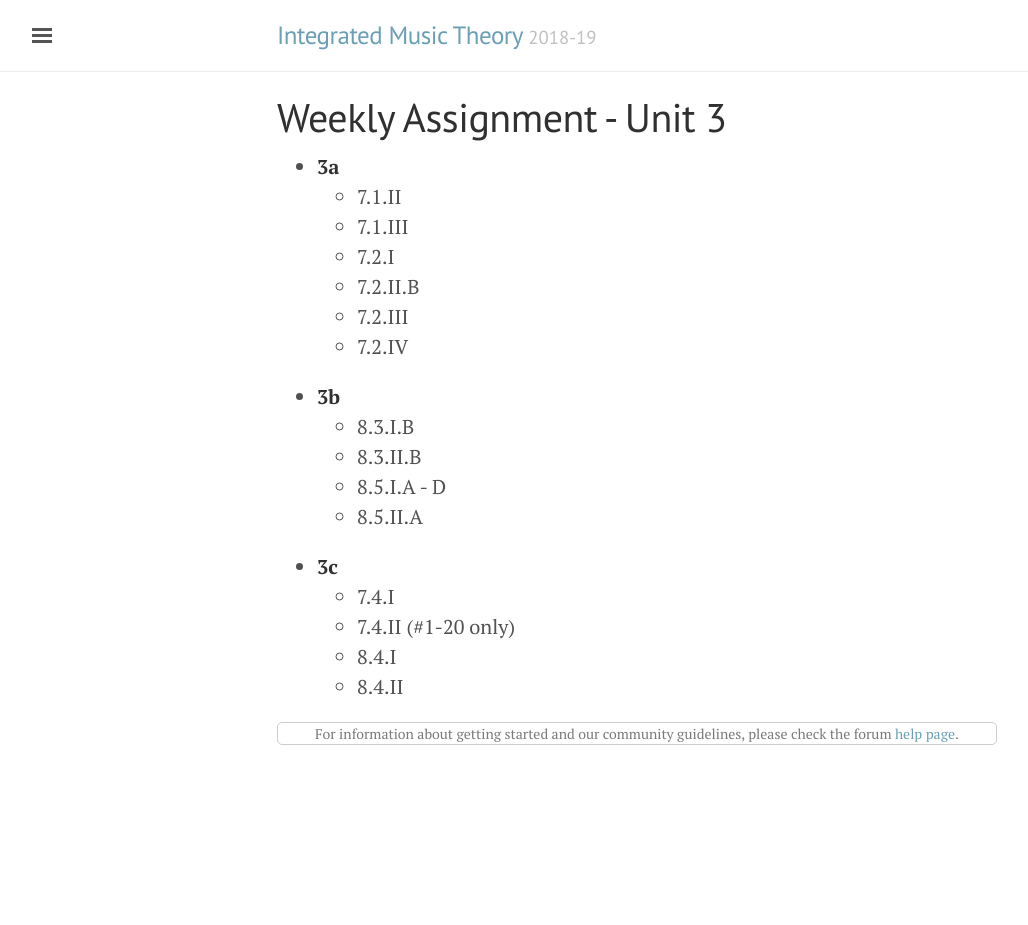
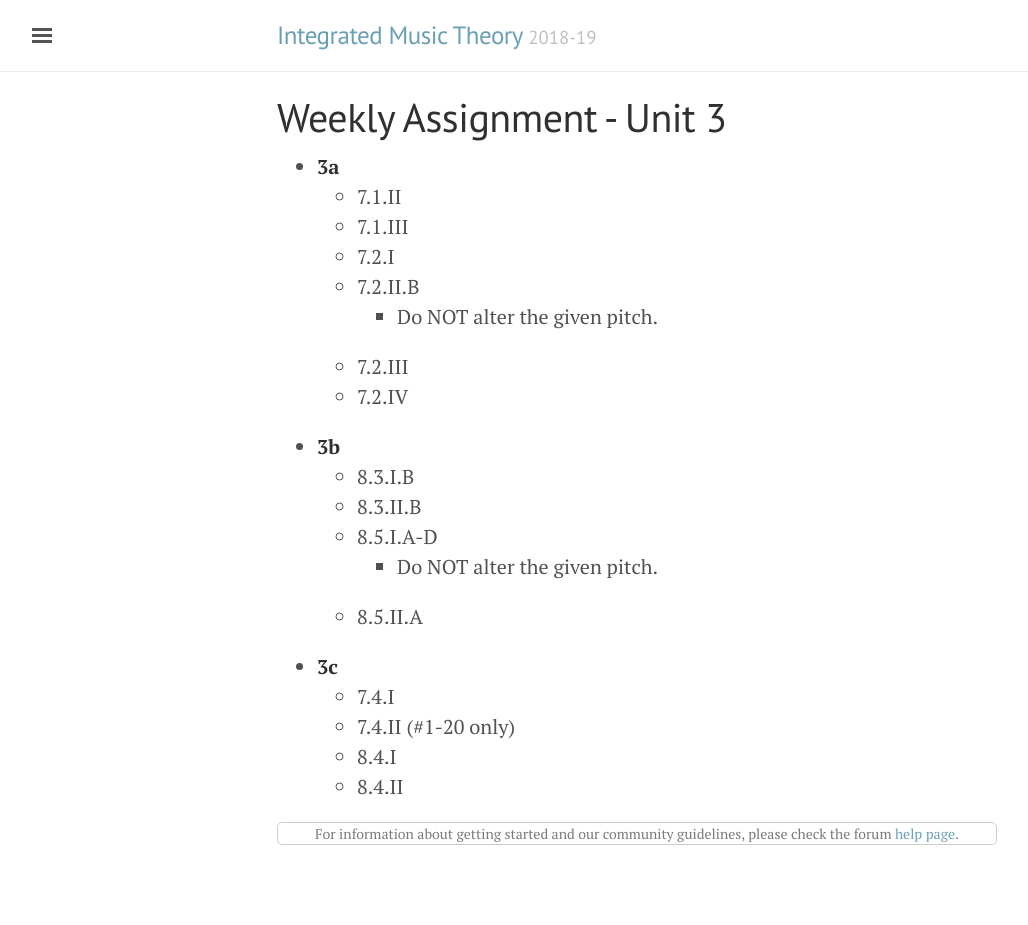
Before and after one commit to intmus/inttheory19-20, a Jekyll site: the page built from _assignments/Fall-semester/2018-09-10.md, in a window 1280 px wide. Shown: the whole page, without its empty margins (3-1031 px from the left). Built offline with Jekyll 4.4.1, drawn with Linux system fonts in a browser that asks for light colours; comment, search, counter and statistics services are not loaded; before the commit the page ends 900 px from its top, so only the background shows below that.

Commit message:
unit 3 assignment instructions

```diff
--- a/_assignments/Fall-semester/2018-09-10.md
+++ b/_assignments/Fall-semester/2018-09-10.md
@@ -9,12 +9,14 @@ layout: forum
     - 7.1.III
     - 7.2.I
     - 7.2.II.B
+        - Do NOT alter the given pitch.
     - 7.2.III
     - 7.2.IV
 - **3b**
     - 8.3.I.B
     - 8.3.II.B
-    - 8.5.I.A - D
+    - 8.5.I.A-D
+        - Do NOT alter the given pitch.
     - 8.5.II.A
 - **3c**
     - 7.4.I
```
